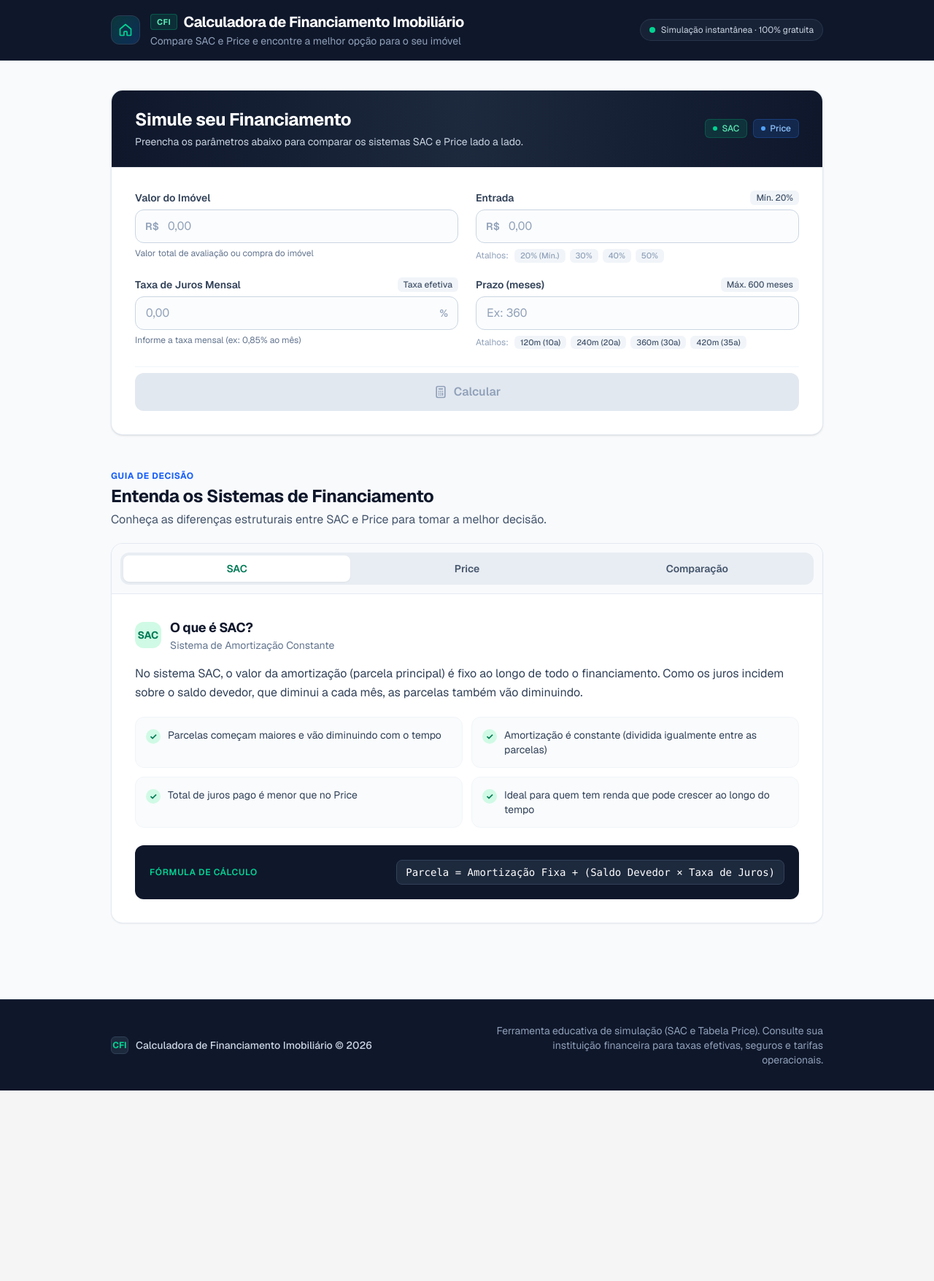
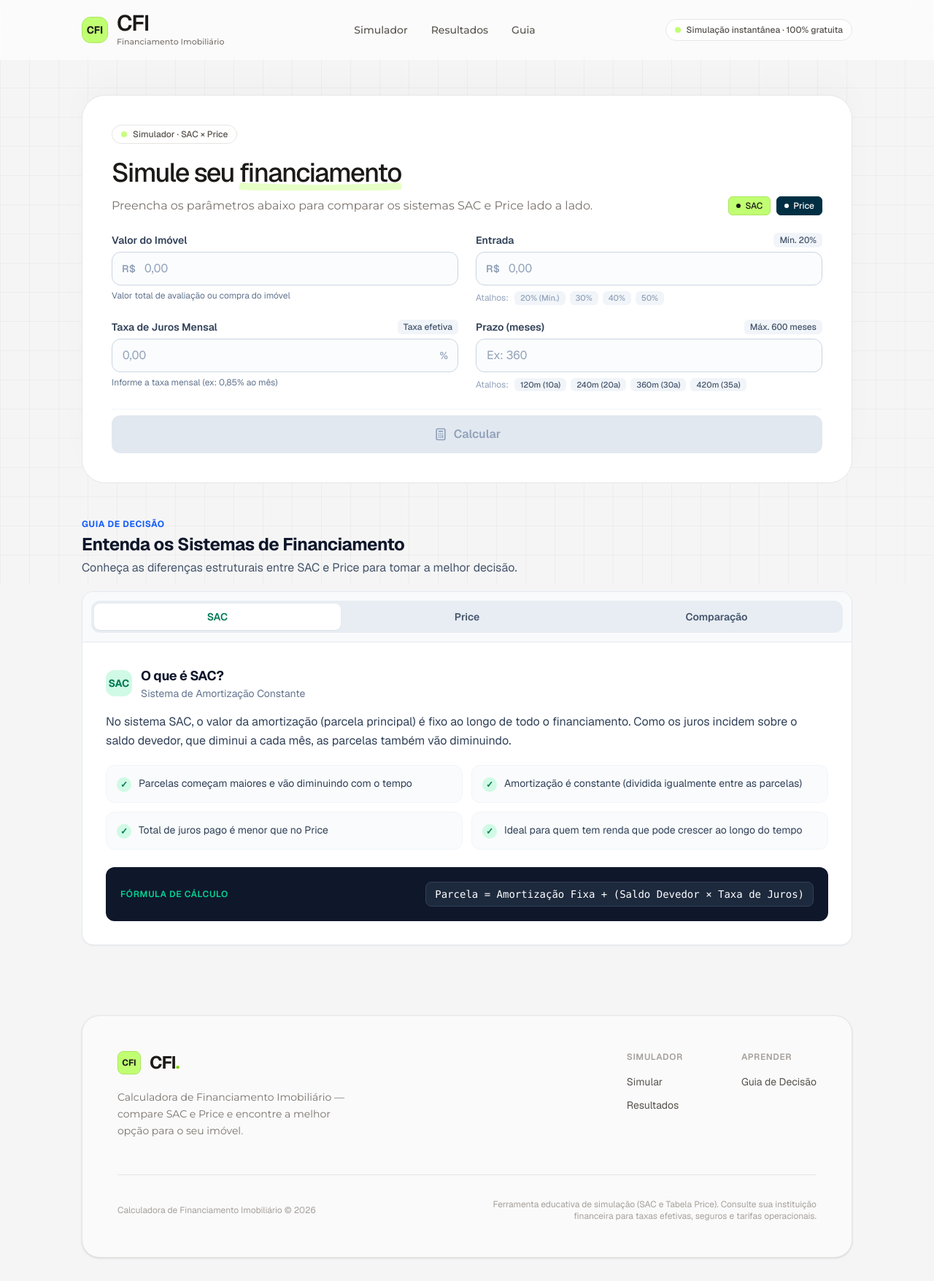
Before and after one commit to renato-perussi/CFI, a React (Vite) app in the folder calculadora-fi/: page / in a window 1280 px wide. Shown: the whole page at 73% size. Before the commit the page ends 1494 px from the top, so only its background shows below. Built offline with nearby package versions, Linux system fonts and the light colour scheme.

Commit message:
feat: enhance UI components with improved styling and layout; update footer and header structure

```diff
--- a/calculadora-fi/src/App.tsx
+++ b/calculadora-fi/src/App.tsx
@@ -13,7 +13,7 @@ const ConteudoEducativo = lazy(() =>
 function LoadingFallback() {
   return (
     <div className="flex items-center justify-center py-12" role="status" aria-label="Carregando">
-      <div className="animate-spin rounded-full h-8 w-8 border-2 border-slate-200 border-t-blue-600" />
+      <div className="animate-spin rounded-full h-8 w-8 border-2 border-stone-200 border-t-stone-900" />
       <span className="sr-only">Carregando...</span>
     </div>
   );
@@ -23,17 +23,23 @@ function App() {
   const { resultado, calcular } = useFinanciamento();
 
   return (
-    <div className="min-h-screen flex flex-col bg-slate-50 text-slate-900 selection:bg-blue-600 selection:text-white">
+    <div className="min-h-screen flex flex-col overflow-x-hidden selection:bg-[#c1ff72] selection:text-neutral-900 text-neutral-900 font-geist bg-neutral-100 relative">
+      <div
+        className="fixed grid-lines w-full h-[100vh] top-0 right-0 left-0 pointer-events-none z-0"
+        aria-hidden="true"
+      />
       <Header />
       <Main>
         <div className="space-y-8">
           <FadeIn>
-            <SimulacaoCard onSubmit={calcular} />
+            <div id="simulador" className="scroll-mt-24">
+              <SimulacaoCard onSubmit={calcular} />
+            </div>
           </FadeIn>
 
           {resultado && (
             <Suspense fallback={<LoadingFallback />}>
-              <div className="animate-fadeIn">
+              <div id="resultados" className="animate-fadeIn scroll-mt-24">
                 <ComparacaoFinanciamento dados={resultado} />
               </div>
             </Suspense>
@@ -41,7 +47,9 @@ function App() {
 
           <Suspense fallback={<LoadingFallback />}>
             <FadeIn delay={150}>
-              <ConteudoEducativo />
+              <div id="educativo" className="scroll-mt-24">
+                <ConteudoEducativo />
+              </div>
             </FadeIn>
           </Suspense>
         </div>
--- a/calculadora-fi/src/components/layout/Footer.tsx
+++ b/calculadora-fi/src/components/layout/Footer.tsx
@@ -1,19 +1,65 @@
 export function Footer() {
+  const ano = new Date().getFullYear();
+
   return (
-    <footer className="bg-slate-900 text-slate-400 border-t border-slate-800 py-8 mt-16">
-      <div className="max-w-5xl mx-auto px-4 sm:px-6 flex flex-col sm:flex-row items-center justify-between gap-4 text-xs sm:text-sm">
-        <div className="flex items-center gap-2.5 text-center sm:text-left">
-          <span className="inline-flex items-center justify-center w-6 h-6 rounded-md bg-slate-800 text-emerald-400 font-bold text-xs border border-slate-700">
-            CFI
-          </span>
-          <p className="text-slate-300 font-medium">
-            Calculadora de Financiamento Imobiliário &copy; {new Date().getFullYear()}
+    <footer className="max-w-6xl mx-auto px-4 sm:px-6 lg:px-12 pb-8 mt-12 w-full">
+      <div className="border rounded-3xl p-8 lg:p-12 shadow-sm bg-neutral-50 border-stone-200">
+        <div className="flex flex-col lg:flex-row gap-10 lg:gap-16 justify-between">
+          <div className="lg:w-1/3 space-y-5">
+            <div className="flex items-center gap-3">
+              <span className="inline-flex items-center justify-center w-8 h-8 rounded-lg bg-[#c1ff72] border border-[#aae65f] text-stone-900 font-bold text-xs">
+                CFI
+              </span>
+              <span className="text-2xl font-bold tracking-tighter font-google-sans-flex text-stone-900">
+                CFI<span className="text-lime-500">.</span>
+              </span>
+            </div>
+            <p className="text-sm text-stone-500 font-montserrat max-w-sm leading-relaxed">
+              Calculadora de Financiamento Imobiliário — compare SAC e Price e encontre a melhor
+              opção para o seu imóvel.
+            </p>
+          </div>
+
+          <nav className="flex flex-wrap gap-10 lg:gap-20 text-sm" aria-label="Navegação do rodapé">
+            <div className="space-y-4">
+              <h3 className="text-xs uppercase font-semibold tracking-wider text-stone-400">
+                Simulador
+              </h3>
+              <ul className="space-y-3 text-stone-600">
+                <li>
+                  <a href="#simulador" className="hover:text-stone-900 transition-colors">
+                    Simular
+                  </a>
+                </li>
+                <li>
+                  <a href="#resultados" className="hover:text-stone-900 transition-colors">
+                    Resultados
+                  </a>
+                </li>
+              </ul>
+            </div>
+            <div className="space-y-4">
+              <h3 className="text-xs uppercase font-semibold tracking-wider text-stone-400">
+                Aprender
+              </h3>
+              <ul className="space-y-3 text-stone-600">
+                <li>
+                  <a href="#educativo" className="hover:text-stone-900 transition-colors">
+                    Guia de Decisão
+                  </a>
+                </li>
+              </ul>
+            </div>
+          </nav>
+        </div>
+
+        <div className="mt-12 pt-8 border-t flex flex-col md:flex-row justify-between items-center gap-4 text-xs border-stone-200 text-stone-400">
+          <p>Calculadora de Financiamento Imobiliário &copy; {ano}</p>
+          <p className="text-center md:text-right max-w-md">
+            Ferramenta educativa de simulação (SAC e Tabela Price). Consulte sua instituição
+            financeira para taxas efetivas, seguros e tarifas operacionais.
           </p>
         </div>
-        <p className="text-slate-400 text-center sm:text-right max-w-md">
-          Ferramenta educativa de simulação (SAC e Tabela Price). Consulte sua instituição
-          financeira para taxas efetivas, seguros e tarifas operacionais.
-        </p>
       </div>
     </footer>
   );
--- a/calculadora-fi/src/components/layout/Header.tsx
+++ b/calculadora-fi/src/components/layout/Header.tsx
@@ -1,43 +1,51 @@
 export function Header() {
   return (
-    <header className="bg-slate-900 text-white border-b border-slate-800/80">
-      <div className="max-w-5xl mx-auto px-4 sm:px-6 py-4 flex flex-col sm:flex-row sm:items-center sm:justify-between gap-3">
-        <div className="flex items-center gap-3.5">
-          <div
-            className="w-10 h-10 rounded-xl bg-gradient-to-br from-emerald-500/20 to-blue-500/20 border border-slate-700/80 flex items-center justify-center shrink-0 shadow-inner"
-            aria-hidden="true"
+    <header className="sticky top-0 z-40 glass-panel border-b border-stone-200/50">
+      <div className="max-w-6xl mx-auto px-4 sm:px-6 lg:px-12 h-16 lg:h-20 flex items-center justify-between gap-4">
+        <a
+          href="#simulador"
+          className="flex items-center gap-3 shrink-0"
+          aria-label="CFI — Voltar ao simulador"
+        >
+          <span className="inline-flex items-center justify-center w-9 h-9 rounded-xl bg-[#c1ff72] border border-[#aae65f] text-stone-900 font-bold text-sm">
+            CFI
+          </span>
+          <span className="hidden sm:block">
+            <span className="block font-google-sans-flex text-2xl lg:text-3xl font-semibold tracking-tighter text-stone-900 leading-none">
+              CFI
+            </span>
+            <span className="block text-[11px] font-montserrat font-medium text-stone-500 mt-0.5">
+              Financiamento Imobiliário
+            </span>
+          </span>
+        </a>
+
+        <nav
+          className="hidden md:flex items-center gap-8 font-montserrat"
+          aria-label="Navegação principal"
+        >
+          <a
+            href="#simulador"
+            className="font-montserrat text-sm font-medium text-stone-600 hover:text-stone-900 transition-colors"
           >
-            <svg
-              className="w-5 h-5 text-emerald-400"
-              fill="none"
-              viewBox="0 0 24 24"
-              stroke="currentColor"
-              strokeWidth={2}
-            >
-              <path
-                strokeLinecap="round"
-                strokeLinejoin="round"
-                d="M3 10.5L12 3l9 7.5V20a1 1 0 01-1 1h-5.5v-5.5a1 1 0 00-1-1h-3a1 1 0 00-1 1V21H4a1 1 0 01-1-1v-9.5z"
-              />
-            </svg>
-          </div>
-          <div>
-            <div className="flex items-center gap-2">
-              <span className="text-[11px] font-bold uppercase tracking-wider px-2 py-0.5 rounded bg-emerald-500/15 text-emerald-300 border border-emerald-500/30">
-                CFI
-              </span>
-              <h1 className="text-lg sm:text-xl font-bold tracking-tight text-white">
-                Calculadora de Financiamento Imobiliário
-              </h1>
-            </div>
-            <p className="text-slate-400 text-xs sm:text-sm mt-0.5">
-              Compare SAC e Price e encontre a melhor opção para o seu imóvel
-            </p>
-          </div>
-        </div>
+            Simulador
+          </a>
+          <a
+            href="#resultados"
+            className="font-montserrat text-sm font-medium text-stone-600 hover:text-stone-900 transition-colors"
+          >
+            Resultados
+          </a>
+          <a
+            href="#educativo"
+            className="font-montserrat text-sm font-medium text-stone-600 hover:text-stone-900 transition-colors"
+          >
+            Guia
+          </a>
+        </nav>
 
-        <div className="hidden md:flex items-center gap-2 text-xs text-slate-300 bg-slate-800/70 border border-slate-700/60 px-3 py-1.5 rounded-full">
-          <span className="w-2 h-2 rounded-full bg-emerald-400 animate-pulse" aria-hidden="true" />
+        <div className="hidden sm:inline-flex items-center gap-2 px-3 py-1.5 rounded-full border text-xs font-medium bg-white border-stone-200 text-stone-600">
+          <span className="w-2 h-2 rounded-full bg-[#c1ff72] animate-pulse" aria-hidden="true" />
           <span>Simulação instantânea · 100% gratuita</span>
         </div>
       </div>
--- a/calculadora-fi/src/components/layout/Main.tsx
+++ b/calculadora-fi/src/components/layout/Main.tsx
@@ -6,6 +6,8 @@ interface MainProps {
 
 export function Main({ children }: MainProps) {
   return (
-    <main className="flex-1 w-full max-w-5xl mx-auto px-4 sm:px-6 py-8 md:py-10">{children}</main>
+    <main className="relative z-10 flex-1 w-full max-w-6xl mx-auto px-4 sm:px-6 lg:px-12 py-8 lg:py-12">
+      {children}
+    </main>
   );
 }
--- a/calculadora-fi/src/components/layout/SimulationCard.tsx
+++ b/calculadora-fi/src/components/layout/SimulationCard.tsx
@@ -5,34 +5,65 @@ interface SimulacaoCardProps {
   onSubmit: (financiamento: Financiamento) => void;
 }
 
-/** Cartão de simulação: cabeçalho em gradiente + formulário. */
+/** Cartão de simulação: cabeçalho editorial Hero NectArr + formulário. */
 export function SimulacaoCard({ onSubmit }: SimulacaoCardProps) {
   return (
-    <div className="bg-white rounded-2xl shadow-sm border border-slate-200/90 overflow-hidden">
-      <div className="bg-gradient-to-r from-slate-900 via-slate-800 to-slate-900 px-6 py-5 md:px-8 md:py-6 border-b border-slate-800">
-        <div className="flex flex-col md:flex-row md:items-center md:justify-between gap-2">
-          <div>
-            <h2 className="text-xl md:text-2xl font-bold text-white">Simule seu Financiamento</h2>
-            <p className="text-slate-300 text-sm mt-1">
+    <section
+      aria-labelledby="simulacao-titulo"
+      className="bg-white rounded-[32px] border border-stone-200 shadow-[0_-20px_40px_rgba(0,0,0,0.02)] overflow-hidden"
+    >
+      <div className="px-6 md:px-8 lg:px-10 pt-8 md:pt-10 pb-6">
+        <div className="inline-flex items-center gap-2 px-3 py-1 rounded-full border text-xs font-medium bg-white border-stone-200 text-stone-600">
+          <span className="w-2 h-2 rounded-full bg-[#c1ff72] animate-pulse" aria-hidden="true" />
+          <span>Simulador · SAC × Price</span>
+        </div>
+
+        <div className="flex flex-col md:flex-row md:items-end md:justify-between gap-4 mt-5">
+          <div className="max-w-2xl">
+            <h2
+              id="simulacao-titulo"
+              className="text-3xl md:text-4xl font-medium text-stone-900 tracking-tighter"
+            >
+              Simule seu{' '}
+              <span className="font-google-sans-flex relative inline-block">
+                financiamento
+                <svg
+                  className="absolute w-full h-3 -bottom-1 left-0 text-[#c1ff72]"
+                  viewBox="0 0 100 10"
+                  preserveAspectRatio="none"
+                  aria-hidden="true"
+                >
+                  <path
+                    d="M0 5 Q 50 10 100 5"
+                    stroke="currentColor"
+                    strokeWidth="8"
+                    fill="none"
+                    opacity="0.4"
+                  />
+                </svg>
+              </span>
+            </h2>
+            <p className="font-montserrat text-stone-500 text-sm sm:text-base leading-relaxed mt-3">
               Preencha os parâmetros abaixo para comparar os sistemas SAC e Price lado a lado.
             </p>
           </div>
-          <div className="flex items-center gap-2 self-start md:self-auto">
-            <span className="inline-flex items-center gap-1.5 px-2.5 py-1 rounded-md text-xs font-medium bg-emerald-500/15 text-emerald-300 border border-emerald-500/25">
-              <span className="w-1.5 h-1.5 rounded-full bg-emerald-400" aria-hidden="true" />
+
+          <div className="flex items-center gap-2 self-start md:self-auto shrink-0">
+            <span className="inline-flex items-center gap-1.5 px-2.5 py-1 rounded-md text-xs font-medium bg-[#c1ff72] border border-[#aae65f] text-stone-900">
+              <span className="w-1.5 h-1.5 rounded-full bg-stone-900" aria-hidden="true" />
               SAC
             </span>
-            <span className="inline-flex items-center gap-1.5 px-2.5 py-1 rounded-md text-xs font-medium bg-blue-500/15 text-blue-300 border border-blue-500/25">
-              <span className="w-1.5 h-1.5 rounded-full bg-blue-400" aria-hidden="true" />
+            <span className="inline-flex items-center gap-1.5 px-2.5 py-1 rounded-md text-xs font-medium bg-[#002f43] border border-[#002f43] text-white">
+              <span className="w-1.5 h-1.5 rounded-full bg-white" aria-hidden="true" />
               Price
             </span>
           </div>
         </div>
       </div>
 
-      <div className="p-6 md:p-8">
+      <div className="px-6 md:px-8 lg:px-10 pb-8 md:pb-10">
         <FormCalculator onSubmit={onSubmit} />
       </div>
-    </div>
+    </section>
   );
 }
```
